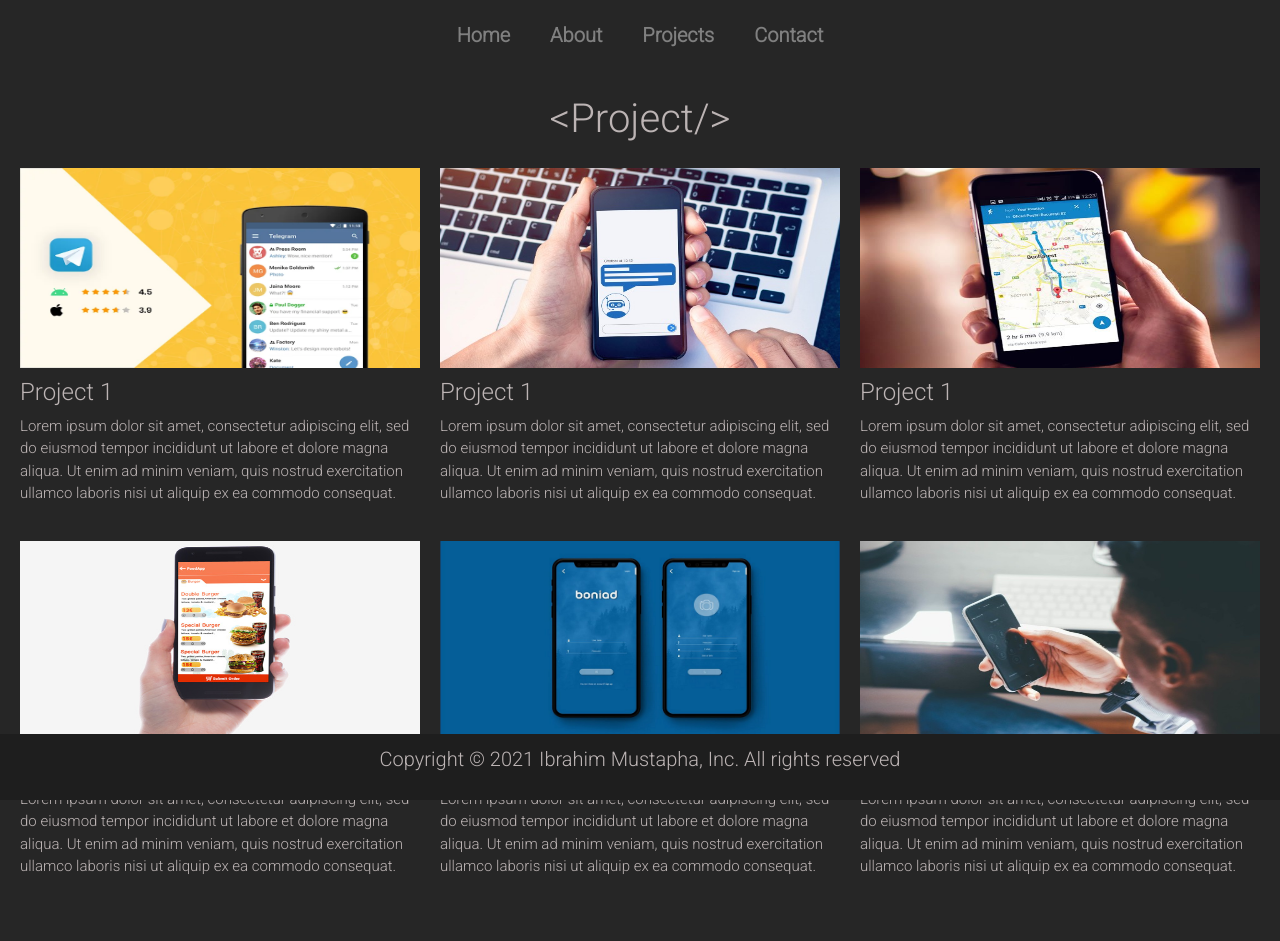
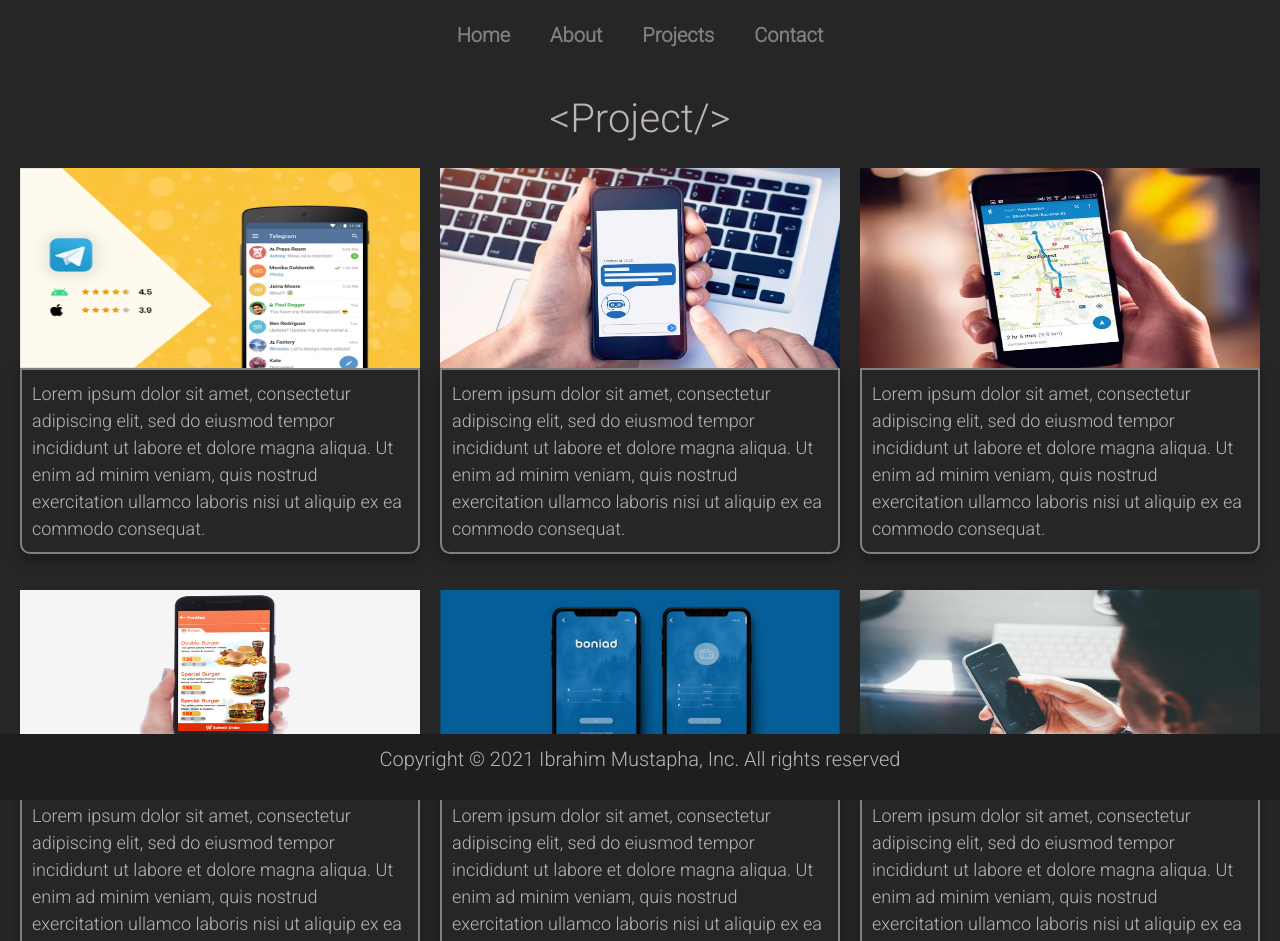
Before and after one commit to ibrahimmustapha/react_portfolio, a React (Create React App) app: page /projects in a window 1280 px wide. Shown: the top 941 px of the page. Built offline with nearby package versions, Linux system fonts and the light colour scheme; a web font is replaced by a local one.

Commit message:
portfolio redesign

```diff
--- a/src/App.css
+++ b/src/App.css
@@ -136,7 +136,7 @@ input[type=submit] {
   grid-column: 2 / 4;
   justify-content: center;
   margin-bottom: 15%;
-  font-size: 15px;
+  font-size: 18px;
   gap: 20px;
   cursor: pointer;
 }
@@ -150,6 +150,8 @@ input[type=submit] {
   .grid-container {
     display: inline-block;
     justify-content: center;
+    margin-left: 20px;
+    margin-right: 20px;
   }
   .p-img {
     width: 100%;
@@ -200,3 +202,10 @@ input[type=submit] {
   }
 
 }
+
+.project-paragraph {
+  box-shadow: rgba(0, 0, 0, 0.35) 0px 5px 15px;
+  border: 2px solid gray;
+  padding: 10px;
+  border-radius: 0px 0px 10px 10px;
+}
--- a/src/components/projects.jsx
+++ b/src/components/projects.jsx
@@ -15,8 +15,7 @@ function Projects() {
           <div className="grid-item item1">
             <img alt="project" src={telegram} className="p-img" />
             <div>
-              <h4 style={{ paddingTop: 10 }}>Project 1</h4>
-              <p>
+              <p className="project-paragraph">
                 Lorem ipsum dolor sit amet, consectetur adipiscing elit, sed do
                 eiusmod tempor incididunt ut labore et dolore magna aliqua. Ut
                 enim ad minim veniam, quis nostrud exercitation ullamco laboris
@@ -27,8 +26,7 @@ function Projects() {
           <div className="grid-item item2">
             <img alt="project" src={student} className="p-img" />
             <div>
-              <h4 style={{ paddingTop: 10 }}>Project 1</h4>
-              <p>
+              <p className="project-paragraph">
                 Lorem ipsum dolor sit amet, consectetur adipiscing elit, sed do
                 eiusmod tempor incididunt ut labore et dolore magna aliqua. Ut
                 enim ad minim veniam, quis nostrud exercitation ullamco laboris
@@ -39,8 +37,7 @@ function Projects() {
           <div className="grid-item item3">
             <img alt="project" src={maps} className="p-img" />
             <div>
-              <h4 style={{ paddingTop: 10 }}>Project 1</h4>
-              <p>
+              <p className="project-paragraph">
                 Lorem ipsum dolor sit amet, consectetur adipiscing elit, sed do
                 eiusmod tempor incididunt ut labore et dolore magna aliqua. Ut
                 enim ad minim veniam, quis nostrud exercitation ullamco laboris
@@ -51,8 +48,7 @@ function Projects() {
           <div className="grid-item item4">
             <img alt="project" src={food} className="p-img" />
             <div>
-              <h4 style={{ paddingTop: 10 }}>Project 1</h4>
-              <p>
+              <p className="project-paragraph">
                 Lorem ipsum dolor sit amet, consectetur adipiscing elit, sed do
                 eiusmod tempor incididunt ut labore et dolore magna aliqua. Ut
                 enim ad minim veniam, quis nostrud exercitation ullamco laboris
@@ -63,8 +59,7 @@ function Projects() {
           <div className="grid-item item5">
             <img alt="project" src={social} className="p-img" />
             <div>
-              <h4 style={{ paddingTop: 10 }}>Project 1</h4>
-              <p>
+              <p className="project-paragraph">
                 Lorem ipsum dolor sit amet, consectetur adipiscing elit, sed do
                 eiusmod tempor incididunt ut labore et dolore magna aliqua. Ut
                 enim ad minim veniam, quis nostrud exercitation ullamco laboris
@@ -75,8 +70,7 @@ function Projects() {
           <div className="grid-item item6">
             <img alt="project" src={soc} className="p-img" />
             <div>
-              <h4 style={{ paddingTop: 10 }}>Project 1</h4>
-              <p>
+              <p className="project-paragraph">
                 Lorem ipsum dolor sit amet, consectetur adipiscing elit, sed do
                 eiusmod tempor incididunt ut labore et dolore magna aliqua. Ut
                 enim ad minim veniam, quis nostrud exercitation ullamco laboris
```
